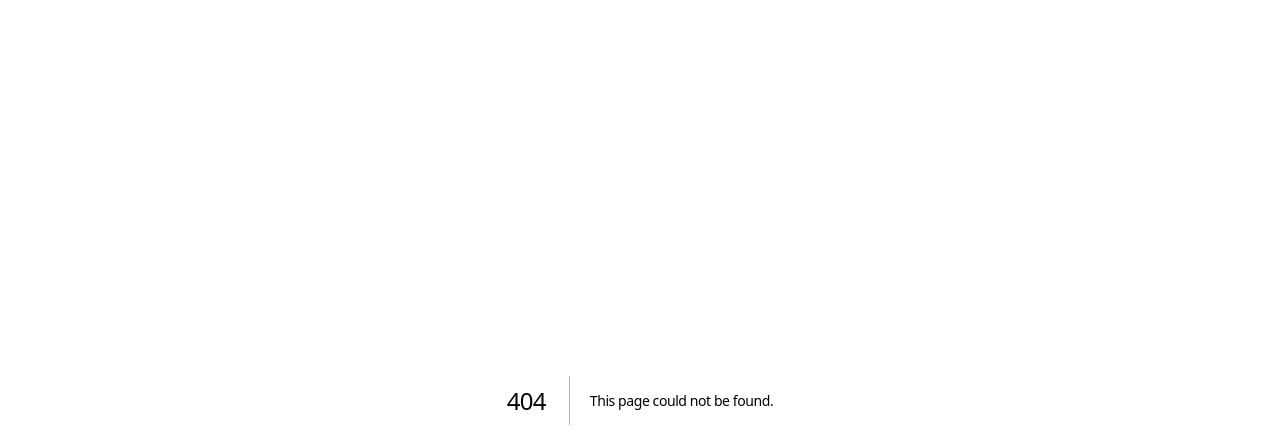
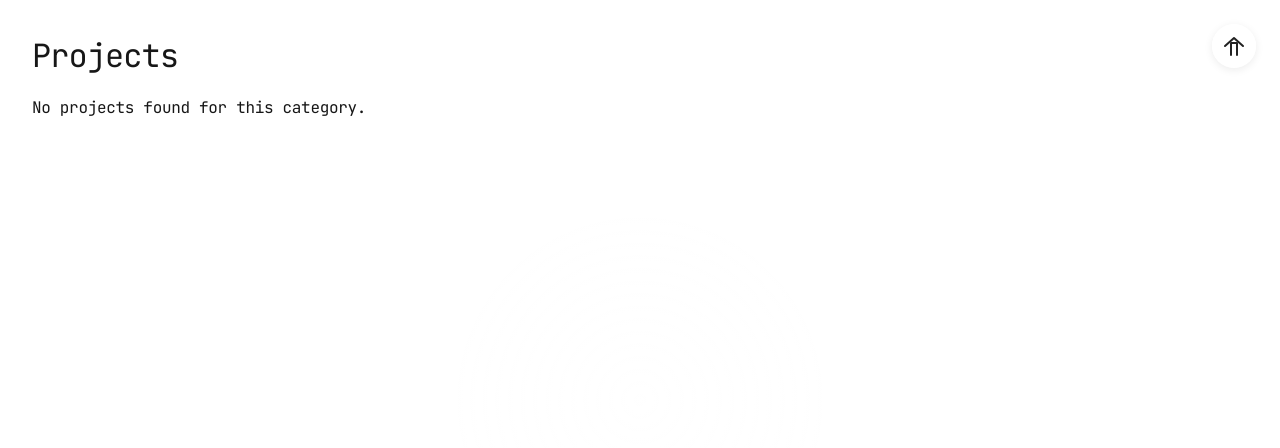
Before and after one commit to SharjeelCh/sharjeel, a Next.js app: page /1 in a window 1280 px wide. Before the commit this address had no page. Shown: the top 448 px of the page. Built offline with nearby package versions, Linux system fonts and the light colour scheme.

Commit message:
feat: added separate page options in url

```diff
--- /dev/null
+++ b/src/app/[category]/page.js
@@ -0,0 +1,61 @@
+import { projects } from '../data/projects';
+import Projects from '../components/Projects';
+import Link from 'next/link';
+
+const categoryMap = {
+  'web-projects': 'Web Applications',
+  'mobile-projects': 'Mobile Apps',
+  'desktop-projects': 'Desktop Applications',
+};
+
+export default async function CategoryPage(props) {
+  const { category } = await props.params;
+  const categoryKey = categoryMap[category];
+  const categoryProjects = projects[categoryKey] || [];
+
+  return (
+    <main style={{ padding: '2rem', position: 'relative' }}>
+      {/* Home icon button at top right */}
+      <Link
+        href="/"
+        aria-label="Go to Home"
+        style={{
+          position: 'absolute',
+          top: 24,
+          right: 24,
+          background: 'rgba(255,255,255,0.8)',
+          borderRadius: '50%',
+          width: 44,
+          height: 44,
+          display: 'flex',
+          alignItems: 'center',
+          justifyContent: 'center',
+          boxShadow: '0 2px 8px rgba(0,0,0,0.08)',
+          zIndex: 10,
+          transition: 'background 0.2s',
+        }}
+        className="hover:bg-white"
+      >
+        {/* Home SVG icon */}
+        <svg width="24" height="24" fill="none" stroke="#222" strokeWidth="2" strokeLinecap="round" strokeLinejoin="round" viewBox="0 0 24 24">
+          <path d="M3 12L12 4l9 8" />
+          <path d="M9 21V9h6v12" />
+        </svg>
+      </Link>
+      <h1 style={{ fontSize: '2rem', marginBottom: '1rem' }}>{categoryKey || 'Projects'}</h1>
+      {categoryProjects.length > 0 ? (
+        <Projects projects={categoryProjects} />
+      ) : (
+        <p>No projects found for this category.</p>
+      )}
+    </main>
+  );
+}
+
+export async function generateStaticParams() {
+  return [
+    { category: 'web-projects' },
+    { category: 'mobile-projects' },
+    { category: 'desktop-projects' },
+  ];
+}
--- a/src/app/components/Projects.jsx
+++ b/src/app/components/Projects.jsx
@@ -6,7 +6,7 @@ import Image from "next/image";
 import { Dialog } from "@headlessui/react";
 import { projects } from "../data/projects";
 
-const Projects = () => {
+const Projects = ({ projects: projectsProp }) => {
   const [activeCategory, setActiveCategory] = useState("Web Applications");
   const [activeCard, setActiveCard] = useState(null);
   const [windowWidth, setWindowWidth] = useState(0);
@@ -14,8 +14,14 @@ const Projects = () => {
   const containerRef = useRef(null);
   const stickyRef = useRef(null);
   const horizontalScrollRef = useRef(null);
- const cardWidth = windowWidth < 640 ? 410 : 800; // Responsive card width
- const cardGap = windowWidth < 640 ? 15 : 30; // Responsive gap between cards
+  const cardWidth = windowWidth < 640 ? 410 : 800;
+  const cardGap = windowWidth < 640 ? 15 : 30;
+
+  const isFiltered = !!projectsProp;
+  const displayProjects = isFiltered ? projectsProp : projects[activeCategory];
+  const numCards = displayProjects.length;
+  const totalContentWidth = (cardWidth + cardGap) * numCards;
+  const scrollLength = Math.max(0, totalContentWidth - windowWidth + 80);
 
   // Optimize window resize handler
   const handleResize = useCallback(() => {
@@ -27,10 +33,6 @@ const Projects = () => {
     window.addEventListener("resize", handleResize);
     return () => window.removeEventListener("resize", handleResize);
   }, [handleResize]);
-
- const numCards = projects[activeCategory].length;
- const totalContentWidth = (cardWidth + cardGap) * numCards;
- const scrollLength = Math.max(0, totalContentWidth - windowWidth + 80);
 
   // Use spring animation for smoother scrolling
   const { scrollYProgress } = useScroll({
@@ -62,7 +64,8 @@ const Projects = () => {
           <h2 className="text-3xl sm:text-4xl font-bold text-white mb-4">Projects</h2>
           <div className="w-24 h-1 bg-white mx-auto mb-8" />
 
-     {/* Category Buttons */}
+          {/* Category Buttons (hide if filtered) */}
+          {!isFiltered && (
             <div className="flex flex-wrap justify-center gap-2 mb-8 z-10 px-4">
               {Object.keys(projects).map((category) => (
                 <button
@@ -81,11 +84,12 @@ const Projects = () => {
                 </button>
               ))}
             </div>
+          )}
 
           {/* Horizontal Scrolling Cards */}
           <div className="overflow-hidden w-full">
             <motion.div ref={horizontalScrollRef} style={{ x }} className="flex space-x-4 sm:space-x-8 px-4 sm:px-12 will-change-transform">
-       {projects[activeCategory].map((project, index) => (
+              {displayProjects.map((project, index) => (
                 <motion.div
                  key={project.image}
                  viewport={{ once: true, margin: "0px 0px -100px 0px" }}
```
Lines whose indentation alone changed are shown as unchanged.
